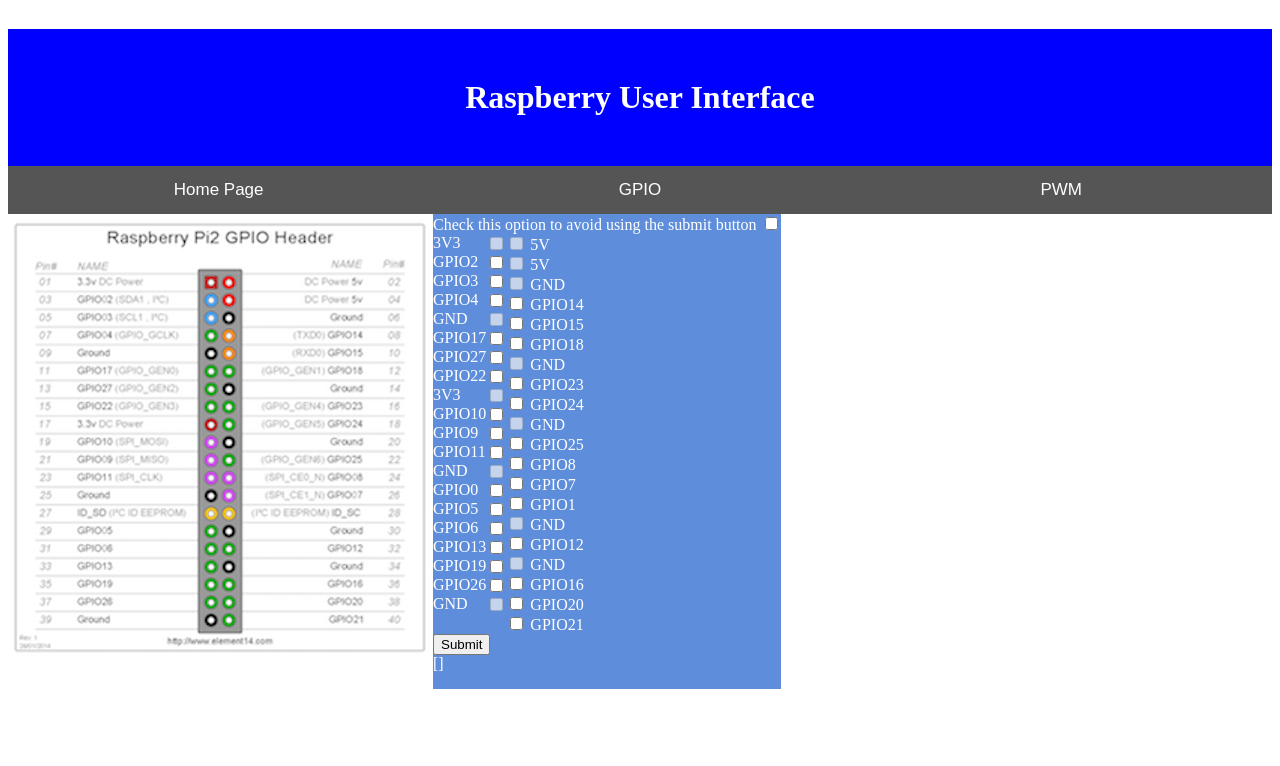
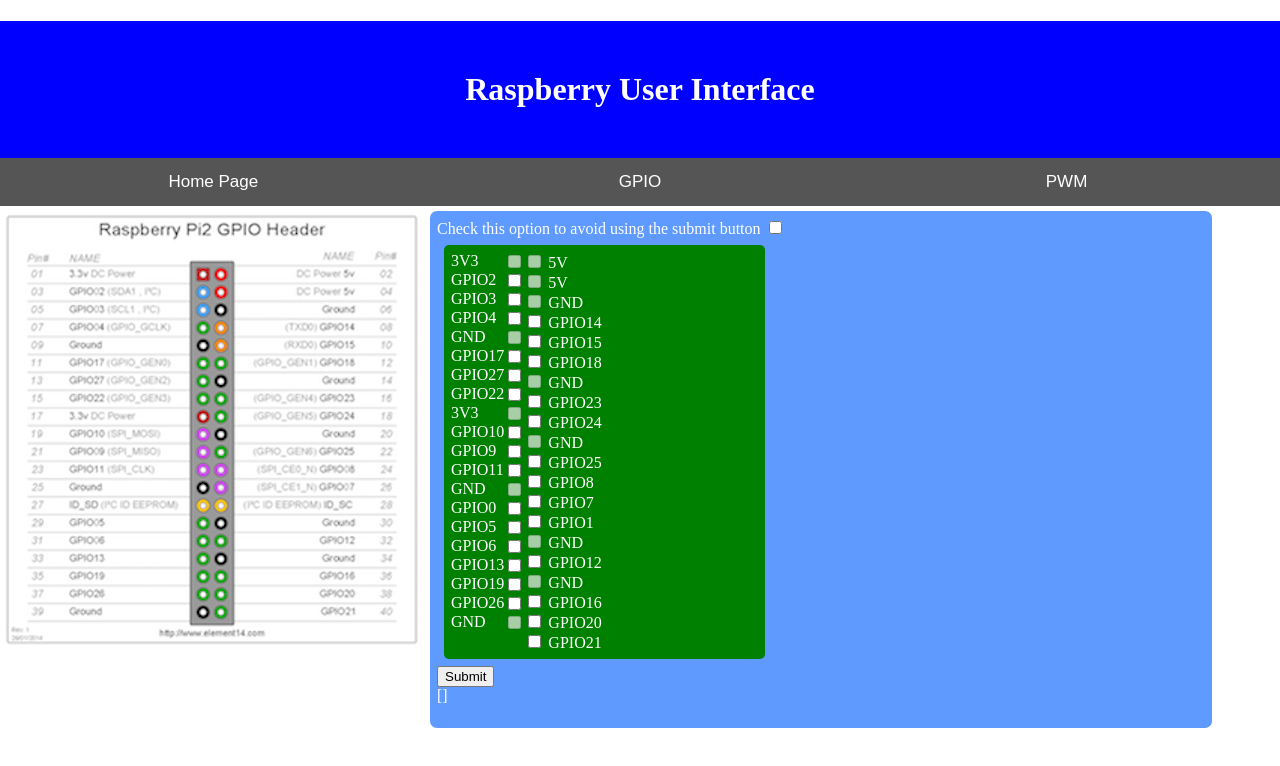
Before and after one commit to MigAP/vuejs-raspberry, a plain HTML site: page index.html in a window 1280 px wide. Drawn offline with nearby package versions, Linux system fonts and the light colour scheme.

Commit message:
more css

```diff
--- a/index.css
+++ b/index.css
@@ -1,13 +1,38 @@
+body{
+	margin: 0;
+	padding: 0;
+}
+
 #app{
 	display: flex;
 	flex-direction: column;
-	justify-content: space-between;
+	margin: 0;
+	padding:0;
+}
+
+
+// Header and tabs
+
+header {
+	background-color: blue;
+
+}
+
+header h1{
+	background-color: blue;
+	color: white;
+    padding: 50px;
+    margin-bottom: 0;
+    text-align: center;
+}
+
+#allLinks {
+	display: flex;
 }
 
 .tablink {
     background-color: #555;
     color: white;
-    float: left;
     border: none;
     outline: none;
     cursor: pointer;
@@ -20,28 +45,37 @@
     background-color: #777;
 }
 
+// Controllers
+
+#user_interface .contols, .raspberry_image {
+	width: 60%;
+}
+
+#user_interface{
+	display: flex;
+	flex-wrap: nowrap;
+	flex-direction: row;
+}
+
 .controls{
 	color: white;
-	background-color: #5e8edb;
+	background-color: #5e9aff;
+	border-radius: 7px;
+	margin: 5px;
+	padding: 7px;
+	width: 60%;
 }
 
 .buttons {
     display: flex;
+    margin:7px;
+	padding: 7px;
+	background-color: green;
+	width: 40%;
+	border-radius: 5px;
 }
 
 .odd-gpio-check {
 	display: flex;
 	justify-content: space-between;
 }
-
-header h1 {
-	background-color: blue;
-	color: white;
-    padding: 50px;
-    margin-bottom: 0;
-    text-align: center;
-}
-
-#user_interface{
-	display: flex;
-}
--- a/index.html
+++ b/index.html
@@ -12,12 +12,15 @@
 
             <header>
                 <h1>Raspberry User Interface</h1>
-                <button class="tablink" v-on:click="selectedPage = 'home'">Home Page</button>
-                <button class="tablink" v-on:click="gpioPage">GPIO</button>
-                <button class="tablink" v-on:click="selectedPage = 'pwm'">PWM</button>
+                <div id="allLinks">
+                    <button class="tablink" v-on:click="selectedPage = 'home'">Home Page</button>
+                    <button class="tablink" v-on:click="gpioPage">GPIO</button>
+                    <button class="tablink" v-on:click="selectedPage = 'pwm'">PWM</button>
+                </div>
             </header>
 
             <section id="user_interface">
+
                 <div class="raspberry_img">
                     <img src="GPIO.png" alt="Raspberry Pi GPIO">
                 </div>
```
